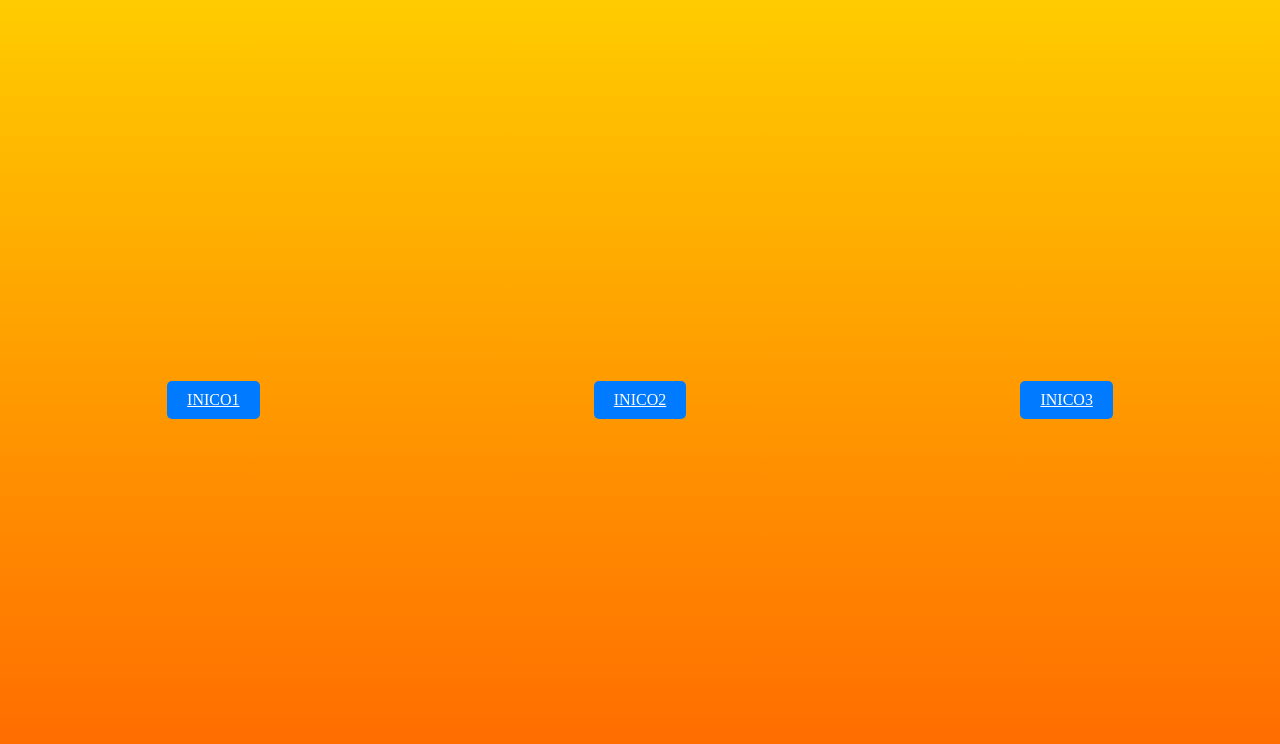
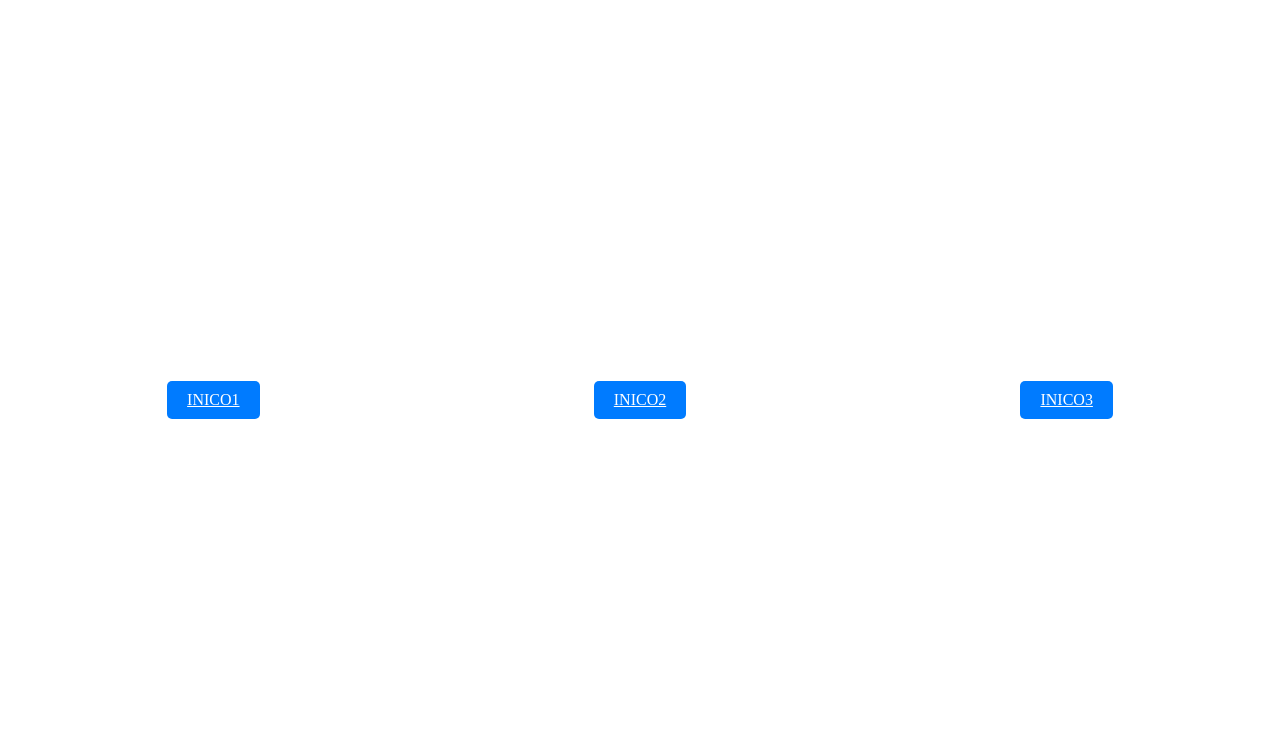
Before and after one commit to EBMEBM/FlyClient, a plain HTML site: page index.html in a window 1280 px wide. Drawn offline with Linux system fonts and the light colour scheme.

Commit message:
Update index.html

```diff
--- a/index.html
+++ b/index.html
@@ -7,7 +7,7 @@
 <style>
 
     body {
-        background: linear-gradient(to bottom, #ffcc00, #ff6600);
+        background: linear-gradient(to bottom, #0000, #31BEF2));
         display: flex;
         justify-content: space-between;
         align-items: center;
```
